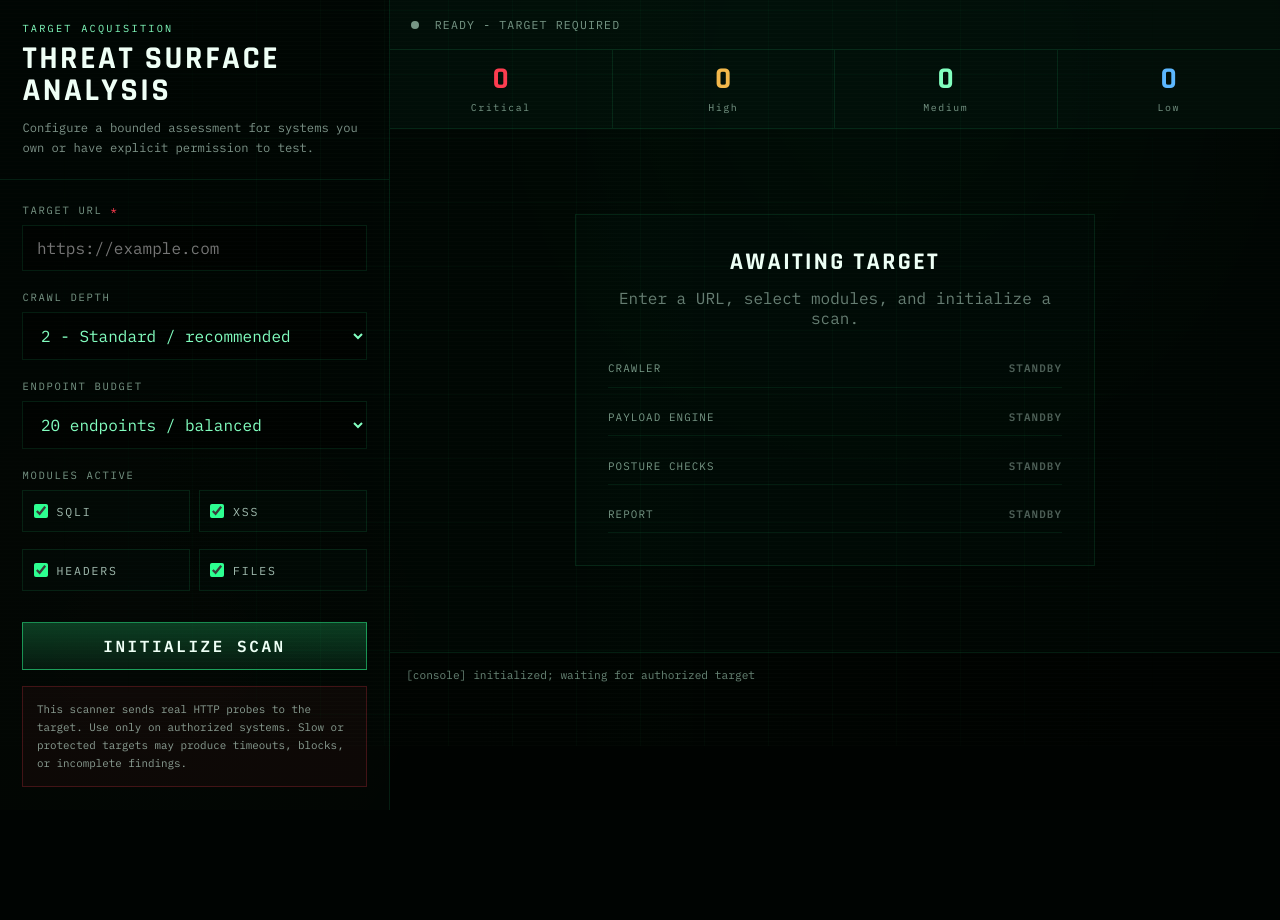
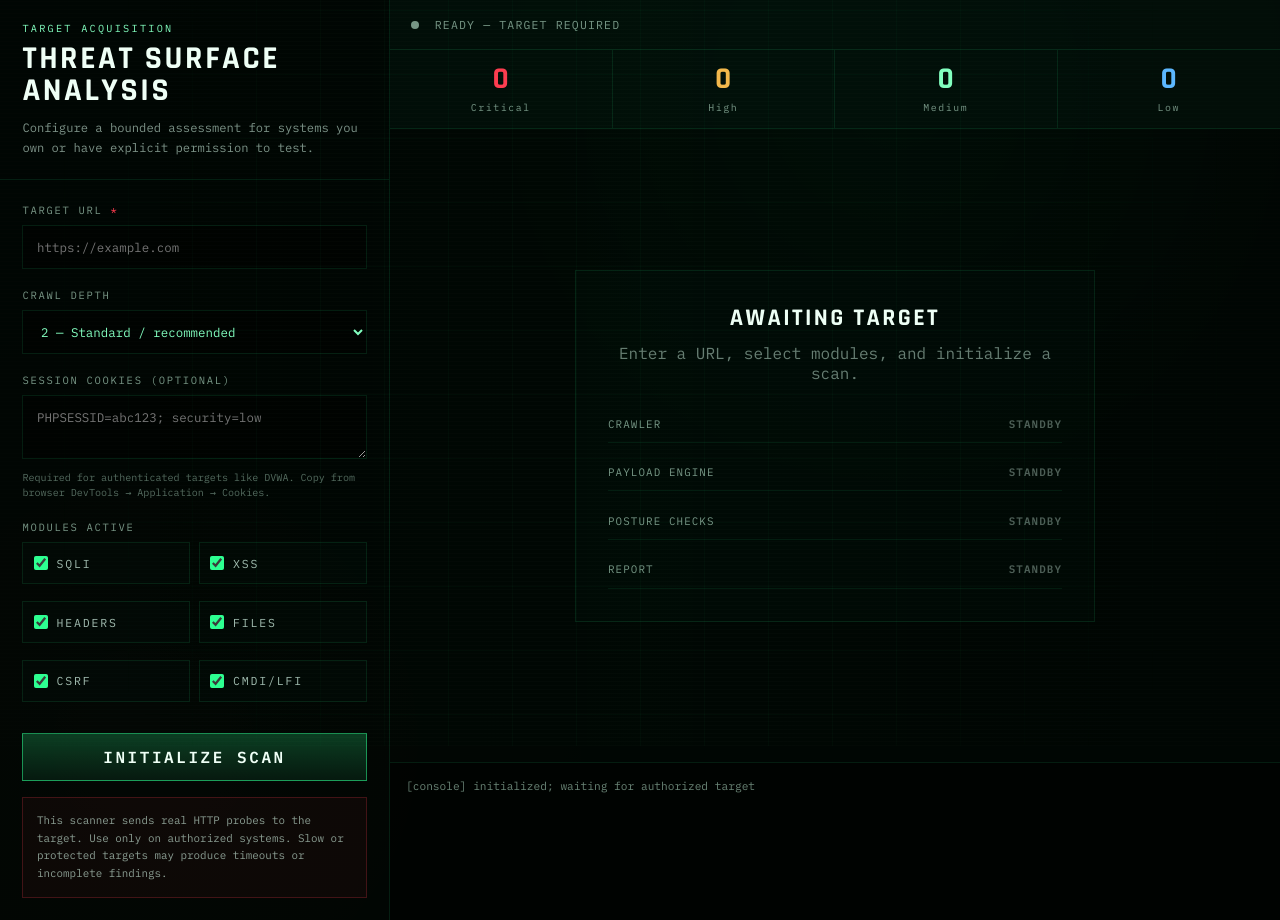
Before and after one commit to Zeminem-hub/rebel-protocol-AWVDS, a Flask app: page /scanner in a window 1280 px wide. Shown: the part 54-974 px from the top of the page. Before the commit the page ends 864 px from the top, so only its background shows below. Run offline with Flask 3, Linux system fonts and the light colour scheme.

Commit message:
feat: add cookies field + CSRF/CMDi toggles to scanner UI
- Session Cookies textarea (for DVWA, authenticated targets)
- CSRF module toggle
- CMDi/LFI module toggle
- Findings now show Method, Confidence, CWE, Fix fields
- Hint text guides user to copy cookies from DevTools

```diff
--- a/templates/scanner.html
+++ b/templates/scanner.html
@@ -170,7 +170,8 @@
   label span { color: var(--red); }
 
   input[type="text"],
-  select {
+  select,
+  textarea {
     width: 100%;
     min-height: 44px;
     border: 1px solid var(--line-soft);
@@ -179,14 +180,19 @@
     padding: 0.75rem 0.85rem;
     outline: none;
     transition: border-color 0.2s ease, box-shadow 0.2s ease;
+    font-family: "IBM Plex Mono", monospace;
+    font-size: 0.78rem;
+    resize: vertical;
   }
 
   input[type="text"]:focus,
-  select:focus {
+  select:focus,
+  textarea:focus {
     border-color: rgba(45,255,145,0.55);
     box-shadow: 0 0 20px rgba(45,255,145,0.09);
   }
 
+  textarea { min-height: 60px; line-height: 1.5; }
   select option { background: #020604; }
 
   .toggle-grid {
@@ -221,6 +227,13 @@
     padding: 0.85rem;
     font-size: 0.68rem;
     line-height: 1.65;
+  }
+
+  .cookie-hint {
+    margin-top: 0.45rem;
+    color: rgba(120,150,134,0.7);
+    font-size: 0.63rem;
+    line-height: 1.55;
   }
 
   .error-msg {
@@ -294,13 +307,10 @@
   }
 
   .status-dot.done { background: var(--green); box-shadow: 0 0 14px rgba(45,255,145,0.7); }
-  .status-dot.err { background: var(--red); box-shadow: 0 0 14px rgba(255,59,79,0.7); }
+  .status-dot.err  { background: var(--red);   box-shadow: 0 0 14px rgba(255,59,79,0.7); }
   @keyframes pulse { 0%,100%{opacity:1} 50%{opacity:0.32} }
 
-  .ep-count {
-    margin-left: auto;
-    color: rgba(216,248,233,0.58);
-  }
+  .ep-count { margin-left: auto; color: rgba(216,248,233,0.58); }
 
   .summary-bar {
     display: grid;
@@ -322,16 +332,11 @@
     font-weight: 700;
     line-height: 1;
   }
-  .scard-label {
-    color: var(--muted);
-    font-size: 0.62rem;
-    letter-spacing: 0.16em;
-    margin-top: 0.35rem;
-  }
+  .scard-label { color: var(--muted); font-size: 0.62rem; letter-spacing: 0.16em; margin-top: 0.35rem; }
   .critical .scard-num { color: var(--red); }
-  .high .scard-num { color: var(--amber); }
-  .medium .scard-num { color: var(--green-soft); }
-  .low .scard-num { color: var(--blue); }
+  .high     .scard-num { color: var(--amber); }
+  .medium   .scard-num { color: var(--green-soft); }
+  .low      .scard-num { color: var(--blue); }
 
   .results-area {
     min-height: 0;
@@ -365,12 +370,7 @@
     margin-bottom: 0.65rem;
   }
 
-  .phase-list {
-    display: grid;
-    gap: 0.7rem;
-    margin-top: 1.4rem;
-    text-align: left;
-  }
+  .phase-list { display: grid; gap: 0.7rem; margin-top: 1.4rem; text-align: left; }
 
   .phase {
     display: flex;
@@ -384,8 +384,8 @@
     text-transform: uppercase;
   }
 
-  .phase.active strong { color: var(--green); }
-  .phase.done strong { color: var(--green-soft); }
+  .phase.active  strong { color: var(--green); }
+  .phase.done    strong { color: var(--green-soft); }
   .phase.pending strong { color: rgba(216,248,233,0.36); }
 
   .finding {
@@ -395,7 +395,7 @@
     animation: reveal 0.25s ease;
   }
 
-  @keyframes reveal { from { opacity: 0; transform: translateY(8px); } to { opacity: 1; transform: translateY(0); } }
+  @keyframes reveal { from { opacity:0; transform:translateY(8px); } to { opacity:1; transform:translateY(0); } }
 
   .finding-header {
     display: flex;
@@ -416,35 +416,19 @@
     letter-spacing: 0.12em;
   }
 
-  .sev-CRITICAL { color: var(--red); background: rgba(255,59,79,0.08); }
-  .sev-HIGH { color: var(--amber); background: rgba(245,184,75,0.08); }
-  .sev-MEDIUM { color: var(--green-soft); background: rgba(45,255,145,0.07); }
-  .sev-LOW { color: var(--blue); background: rgba(92,183,255,0.07); }
+  .sev-CRITICAL { color: var(--red);        background: rgba(255,59,79,0.08); }
+  .sev-HIGH     { color: var(--amber);      background: rgba(245,184,75,0.08); }
+  .sev-MEDIUM   { color: var(--green-soft); background: rgba(45,255,145,0.07); }
+  .sev-LOW      { color: var(--blue);       background: rgba(92,183,255,0.07); }
+  .sev-INFO     { color: var(--muted);      background: rgba(120,150,134,0.07); }
 
-  .finding-type {
-    flex: 1;
-    color: rgba(216,248,233,0.86);
-    font-size: 0.82rem;
-  }
-
+  .finding-type  { flex: 1; color: rgba(216,248,233,0.86); font-size: 0.82rem; }
   .finding-toggle { color: var(--muted); }
 
-  .finding-body {
-    display: none;
-    border-top: 1px solid var(--line-soft);
-    padding: 1rem;
-    font-size: 0.76rem;
-  }
-
+  .finding-body { display: none; border-top: 1px solid var(--line-soft); padding: 1rem; font-size: 0.76rem; }
   .finding-body.open { display: block; }
 
-  .finding-row {
-    display: grid;
-    grid-template-columns: 110px 1fr;
-    gap: 0.9rem;
-    padding: 0.35rem 0;
-  }
-
+  .finding-row { display: grid; grid-template-columns: 110px 1fr; gap: 0.9rem; padding: 0.35rem 0; }
   .finding-key { color: var(--muted); text-transform: uppercase; letter-spacing: 0.08em; }
   .finding-val { color: var(--green-soft); word-break: break-word; }
 
@@ -458,9 +442,9 @@
     line-height: 1.75;
   }
 
-  .log-line { color: rgba(120,150,134,0.88); }
+  .log-line       { color: rgba(120,150,134,0.88); }
   .log-line.active { color: var(--green-soft); }
-  .log-line.err { color: var(--red); }
+  .log-line.err   { color: var(--red); }
 
   ::-webkit-scrollbar { width: 5px; height: 5px; }
   ::-webkit-scrollbar-track { background: #010403; }
@@ -502,6 +486,7 @@
       </div>
 
       <div class="scan-form">
+
         <div class="form-group">
           <label for="targetUrl">Target URL <span>*</span></label>
           <input type="text" id="targetUrl" placeholder="https://example.com" autocomplete="off"/>
@@ -510,28 +495,28 @@
         <div class="form-group">
           <label for="depth">Crawl Depth</label>
           <select id="depth">
-            <option value="1">1 - Shallow / fastest</option>
-            <option value="2" selected>2 - Standard / recommended</option>
-            <option value="3">3 - Expanded / slower</option>
+            <option value="1">1 — Shallow / fastest</option>
+            <option value="2" selected>2 — Standard / recommended</option>
+            <option value="3">3 — Expanded / slower</option>
           </select>
         </div>
 
+        <!-- ── COOKIES FIELD (new) ─────────────────────────── -->
         <div class="form-group">
-          <label for="maxEndpoints">Endpoint Budget</label>
-          <select id="maxEndpoints">
-            <option value="10">10 endpoints / quick validation</option>
-            <option value="20" selected>20 endpoints / balanced</option>
-            <option value="40">40 endpoints / extended</option>
-          </select>
+          <label for="cookiesInput">Session Cookies <span style="color:var(--muted)">(optional)</span></label>
+          <textarea id="cookiesInput" rows="2" placeholder="PHPSESSID=abc123; security=low"></textarea>
+          <div class="cookie-hint">Required for authenticated targets like DVWA. Copy from browser DevTools → Application → Cookies.</div>
         </div>
 
         <div class="form-group">
           <label>Modules Active</label>
           <div class="toggle-grid">
-            <label class="toggle-item"><input type="checkbox" id="sqli" checked> SQLi</label>
-            <label class="toggle-item"><input type="checkbox" id="xss" checked> XSS</label>
-            <label class="toggle-item"><input type="checkbox" id="headers" checked> Headers</label>
-            <label class="toggle-item"><input type="checkbox" id="files" checked> Files</label>
+            <label class="toggle-item"><input type="checkbox" id="sqli"      checked> SQLi</label>
+            <label class="toggle-item"><input type="checkbox" id="xss"       checked> XSS</label>
+            <label class="toggle-item"><input type="checkbox" id="headers"   checked> Headers</label>
+            <label class="toggle-item"><input type="checkbox" id="files"     checked> Files</label>
+            <label class="toggle-item"><input type="checkbox" id="csrf"      checked> CSRF</label>
+            <label class="toggle-item"><input type="checkbox" id="injection" checked> CMDi/LFI</label>
           </div>
         </div>
 
@@ -541,7 +526,7 @@
 
         <div class="notice">
           This scanner sends real HTTP probes to the target. Use only on authorized systems.
-          Slow or protected targets may produce timeouts, blocks, or incomplete findings.
+          Slow or protected targets may produce timeouts or incomplete findings.
         </div>
       </div>
     </aside>
@@ -549,15 +534,15 @@
     <section class="results">
       <div class="status-bar">
         <div class="status-dot" id="statusDot"></div>
-        <div id="statusText">Ready - target required</div>
+        <div id="statusText">Ready — target required</div>
         <div class="ep-count" id="epCount"></div>
       </div>
 
       <div class="summary-bar">
         <div class="scard critical"><div class="scard-num" id="cCrit">0</div><div class="scard-label">Critical</div></div>
-        <div class="scard high"><div class="scard-num" id="cHigh">0</div><div class="scard-label">High</div></div>
-        <div class="scard medium"><div class="scard-num" id="cMed">0</div><div class="scard-label">Medium</div></div>
-        <div class="scard low"><div class="scard-num" id="cLow">0</div><div class="scard-label">Low</div></div>
+        <div class="scard high">   <div class="scard-num" id="cHigh">0</div><div class="scard-label">High</div></div>
+        <div class="scard medium"> <div class="scard-num" id="cMed">0</div> <div class="scard-label">Medium</div></div>
+        <div class="scard low">    <div class="scard-num" id="cLow">0</div> <div class="scard-label">Low</div></div>
       </div>
 
       <div class="results-area" id="resultsArea">
@@ -566,10 +551,10 @@
             <h2>Awaiting Target</h2>
             <p>Enter a URL, select modules, and initialize a scan.</p>
             <div class="phase-list" id="phaseList">
-              <div class="phase pending" data-phase="crawler"><span>Crawler</span><strong>Standby</strong></div>
+              <div class="phase pending" data-phase="crawler"> <span>Crawler</span>       <strong>Standby</strong></div>
               <div class="phase pending" data-phase="payloads"><span>Payload Engine</span><strong>Standby</strong></div>
-              <div class="phase pending" data-phase="posture"><span>Posture Checks</span><strong>Standby</strong></div>
-              <div class="phase pending" data-phase="report"><span>Report</span><strong>Standby</strong></div>
+              <div class="phase pending" data-phase="posture"> <span>Posture Checks</span><strong>Standby</strong></div>
+              <div class="phase pending" data-phase="report">  <span>Report</span>        <strong>Standby</strong></div>
             </div>
           </div>
         </div>
@@ -584,12 +569,11 @@
 
 <script>
 let scanRunning = false;
-let progressTimer = null;
 
 function log(msg, type = "") {
   const panel = document.getElementById("logPanel");
-  const line = document.createElement("div");
-  line.className = "log-line " + type;
+  const line  = document.createElement("div");
+  line.className  = "log-line " + type;
   line.textContent = msg;
   panel.appendChild(line);
   panel.scrollTop = panel.scrollHeight;
@@ -597,44 +581,42 @@ function log(msg, type = "") {
 
 function setStatus(text, state = "") {
   document.getElementById("statusText").textContent = text;
-  document.getElementById("statusDot").className = "status-dot " + state;
+  document.getElementById("statusDot").className    = "status-dot " + state;
 }
 
 function showError(msg) {
   const el = document.getElementById("errorMsg");
-  el.textContent = msg;
+  el.textContent   = msg;
   el.style.display = "block";
 }
 
-function hideError() {
-  document.getElementById("errorMsg").style.display = "none";
-}
+function hideError() { document.getElementById("errorMsg").style.display = "none"; }
 
-function updateSummary(summary) {
-  document.getElementById("cCrit").textContent = summary.CRITICAL || 0;
-  document.getElementById("cHigh").textContent = summary.HIGH || 0;
-  document.getElementById("cMed").textContent = summary.MEDIUM || 0;
-  document.getElementById("cLow").textContent = summary.LOW || 0;
+function updateSummary(s) {
+  document.getElementById("cCrit").textContent = s.CRITICAL || 0;
+  document.getElementById("cHigh").textContent = s.HIGH     || 0;
+  document.getElementById("cMed") .textContent = s.MEDIUM   || 0;
+  document.getElementById("cLow") .textContent = s.LOW      || 0;
 }
 
 function renderPhases(activePhase) {
   const phases = [
-    ["crawler", "Crawler"],
+    ["crawler",  "Crawler"],
     ["payloads", "Payload Engine"],
-    ["posture", "Posture Checks"],
-    ["report", "Report"]
+    ["posture",  "Posture Checks"],
+    ["report",   "Report"]
   ];
-  const order = phases.map(([key]) => key);
+  const order       = phases.map(([k]) => k);
   const activeIndex = order.indexOf(activePhase);
-  return `
-    <div class="phase-list" id="phaseList">
-      ${phases.map(([key, label], index) => {
-        const state = activePhase === "idle" ? "pending" : index < activeIndex ? "done" : index === activeIndex ? "active" : "pending";
-        const text = state === "done" ? "Complete" : state === "active" ? "Running" : "Queued";
-        return `<div class="phase ${state}" data-phase="${key}"><span>${label}</span><strong>${text}</strong></div>`;
-      }).join("")}
-    </div>
-  `;
+  return `<div class="phase-list" id="phaseList">
+    ${phases.map(([key, label], i) => {
+      const state = activePhase === "idle" ? "pending"
+                  : i < activeIndex        ? "done"
+                  : i === activeIndex      ? "active" : "pending";
+      const text  = state === "done" ? "Complete" : state === "active" ? "Running" : "Queued";
+      return `<div class="phase ${state}" data-phase="${key}"><span>${label}</span><strong>${text}</strong></div>`;
+    }).join("")}
+  </div>`;
 }
 
 function setPhase(phase, detail) {
@@ -652,26 +634,25 @@ function setPhase(phase, detail) {
     const card = area.querySelector(".idle-card");
     if (card) {
       card.querySelector("#phaseList").outerHTML = renderPhases(phase);
-      const detailEl = card.querySelector("#phaseDetail");
-      if (detailEl) detailEl.textContent = detail || "";
+      const d = card.querySelector("#phaseDetail");
+      if (d) d.textContent = detail || "";
     }
   }
 }
 
 function startProgressSimulation(url) {
   const steps = [
-    { t: 0, phase: "crawler", status: "Crawling target surface", log: "[crawler] mapping pages, forms, and query parameters" },
-    { t: 5500, phase: "payloads", status: "Testing discovered inputs", log: "[payload] running SQLi, XSS, and CSRF probes" },
-    { t: 18000, phase: "posture", status: "Checking exposed files and headers", log: "[posture] evaluating headers and sensitive paths" },
-    { t: 30000, phase: "report", status: "Correlating findings", log: "[report] sorting evidence by severity" }
+    { t: 0,     phase: "crawler",  status: "Crawling target surface",        msg: "[crawler] mapping pages, forms, and parameters" },
+    { t: 5500,  phase: "payloads", status: "Testing discovered inputs",       msg: "[payload] running SQLi, XSS, CMDi, LFI probes" },
+    { t: 18000, phase: "posture",  status: "Checking headers and files",      msg: "[posture] evaluating headers and sensitive paths" },
+    { t: 30000, phase: "report",   status: "Correlating findings",            msg: "[report] sorting evidence by severity" },
   ];
-
   steps.forEach(step => {
     setTimeout(() => {
       if (!scanRunning) return;
       setPhase(step.phase, `${step.status}: ${url}`);
       setStatus(step.status, "scanning");
-      log(step.log, "active");
+      log(step.msg, "active");
     }, step.t);
   });
 }
@@ -686,71 +667,74 @@ function renderFinding(f, index) {
       <span class="finding-toggle" id="arrow-${index}">Open</span>
     </div>
     <div class="finding-body" id="body-${index}">
-      ${f.url ? row("URL", f.url) : ""}
-      ${f.parameter ? row("Parameter", f.parameter) : ""}
-      ${f.payload ? row("Payload", f.payload) : ""}
-      ${f.evidence ? row("Evidence", f.evidence) : ""}
-      ${f.description ? row("Details", f.description) : ""}
-    </div>
-  `;
+      ${f.url            ? row("URL",            f.url)            : ""}
+      ${f.parameter      ? row("Parameter",      f.parameter)      : ""}
+      ${f.method         ? row("Method",         f.method)         : ""}
+      ${f.payload        ? row("Payload",        f.payload)        : ""}
+      ${f.evidence       ? row("Evidence",       f.evidence)       : ""}
+      ${f.confidence     ? row("Confidence",     f.confidence+"%") : ""}
+      ${f.cwe            ? row("CWE",            f.cwe)            : ""}
+      ${f.recommendation ? row("Fix",            f.recommendation) : ""}
+    </div>`;
   return div;
 }
 
 function row(key, value) {
-  return `<div class="finding-row"><span class="finding-key">${escHtml(key)}</span><span class="finding-val">${escHtml(value)}</span></div>`;
+  return `<div class="finding-row">
+    <span class="finding-key">${escHtml(key)}</span>
+    <span class="finding-val">${escHtml(String(value))}</span>
+  </div>`;
 }
 
 function toggleFinding(index) {
-  const body = document.getElementById("body-" + index);
+  const body  = document.getElementById("body-"  + index);
   const arrow = document.getElementById("arrow-" + index);
-  const open = body.classList.toggle("open");
+  const open  = body.classList.toggle("open");
   arrow.textContent = open ? "Close" : "Open";
 }
 
 function escHtml(str) {
   return String(str)
-    .replace(/&/g, "&amp;")
-    .replace(/</g, "&lt;")
-    .replace(/>/g, "&gt;")
-    .replace(/"/g, "&quot;");
+    .replace(/&/g,"&amp;").replace(/</g,"&lt;")
+    .replace(/>/g,"&gt;").replace(/"/g,"&quot;");
 }
 
-function escAttr(str) {
-  return String(str || "").replace(/[^A-Z]/g, "");
-}
+function escAttr(str) { return String(str||"").replace(/[^A-Z]/g,""); }
 
 async function startScan() {
   if (scanRunning) return;
 
-  const url = document.getElementById("targetUrl").value.trim();
-  const depth = parseInt(document.getElementById("depth").value, 10);
-  const maxEndpoints = parseInt(document.getElementById("maxEndpoints").value, 10);
-  const noSqli = !document.getElementById("sqli").checked;
-  const noXss = !document.getElementById("xss").checked;
-  const noHdr = !document.getElementById("headers").checked;
-  const noFiles = !document.getElementById("files").checked;
+  const url      = document.getElementById("targetUrl").value.trim();
+  const depth    = parseInt(document.getElementById("depth").value, 10);
+  const cookies  = document.getElementById("cookiesInput").value.trim();
+  const noSqli   = !document.getElementById("sqli")     .checked;
+  const noXss    = !document.getElementById("xss")      .checked;
+  const noHdr    = !document.getElementById("headers")  .checked;
+  const noFiles  = !document.getElementById("files")    .checked;
+  const noCsrf   = !document.getElementById("csrf")     .checked;
+  const noInject = !document.getElementById("injection").checked;
 
   hideError();
 
   if (!url) { showError("Please enter a target URL."); return; }
   if (!url.startsWith("http://") && !url.startsWith("https://")) {
-    showError("URL must start with http:// or https://.");
-    return;
+    showError("URL must start with http:// or https://"); return;
   }
 
   scanRunning = true;
-  document.getElementById("scanBtn").disabled = true;
+  document.getElementById("scanBtn").disabled    = true;
   document.getElementById("scanBtn").textContent = "Scan Running";
   document.getElementById("resultsArea").innerHTML = "";
-  document.getElementById("logPanel").innerHTML = "";
-  document.getElementById("epCount").textContent = "";
-  updateSummary({ CRITICAL: 0, HIGH: 0, MEDIUM: 0, LOW: 0 });
+  document.getElementById("logPanel").innerHTML    = "";
+  document.getElementById("epCount").textContent   = "";
+  updateSummary({ CRITICAL:0, HIGH:0, MEDIUM:0, LOW:0 });
 
   setStatus("Crawling target surface", "scanning");
   setPhase("crawler", `Target: ${url}`);
   log("[scan] initialized");
   log("[target] " + url);
-  log("[budget] depth " + depth + " / " + maxEndpoints + " endpoints");
+  log("[depth] " + depth);
+  if (cookies) log("[cookies] session credentials loaded");
   startProgressSimulation(url);
 
   try {
@@ -760,11 +744,13 @@ async function startScan() {
       body: JSON.stringify({
         url,
         depth,
-        max_endpoints: maxEndpoints,
-        no_sqli: noSqli,
-        no_xss: noXss,
-        no_headers: noHdr,
-        no_files: noFiles
+        cookies,
+        no_sqli:      noSqli,
+        no_xss:       noXss,
+        no_headers:   noHdr,
+        no_files:     noFiles,
+        no_csrf:      noCsrf,
+        no_injection: noInject,
       })
     });
 
@@ -776,31 +762,31 @@ async function startScan() {
     updateSummary(data.summary);
     document.getElementById("epCount").textContent = `${data.endpoints} endpoints scanned`;
 
-    log(`[crawler] complete; ${data.endpoints} endpoints discovered`, "active");
-    if (data.diagnostics && data.diagnostics.length) {
-      data.diagnostics.forEach(item => log("[diagnostic] " + item, "err"));
-    }
+    log(`[crawler] ${data.endpoints} endpoints discovered`, "active");
+    if (data.diagnostics && data.diagnostics.length)
+      data.diagnostics.forEach(d => log("[diagnostic] " + d, "err"));
 
     const area = document.getElementById("resultsArea");
     area.innerHTML = "";
 
-    if (!data.findings.length) {
+    if (!data.findings || !data.findings.length) {
       area.innerHTML = `
         <div class="empty-state">
           <div class="empty-card">
-            <h2>No Findings Returned</h2>
-            <p>No vulnerabilities were detected in the bounded scan. This is not a full security guarantee; increase depth or run manual validation for high-risk assets.</p>
+            <h2>No Findings</h2>
+            <p>No vulnerabilities detected in this scan scope. Increase depth, add session cookies for authenticated targets, or run manual validation.</p>
           </div>
         </div>`;
     } else {
-      data.findings.forEach((finding, index) => {
-        area.appendChild(renderFinding(finding, index));
-        log(`[${finding.severity}] ${finding.type}`, finding.severity === "CRITICAL" ? "err" : "active");
+      data.findings.forEach((f, i) => {
+        area.appendChild(renderFinding(f, i));
+        log(`[${f.severity}] ${f.type}`, f.severity === "CRITICAL" || f.severity === "HIGH" ? "err" : "active");
       });
     }
 
-    setStatus(`Scan complete - ${data.total} findings`, "done");
-    log(`[report] complete; ${data.total} findings`, "active");
+    setStatus(`Scan complete — ${data.total} finding(s)`, "done");
+    log(`[report] complete; ${data.total} finding(s)`, "active");
+
   } catch (err) {
     scanRunning = false;
     setStatus("Scan failed", "err");
@@ -815,13 +801,13 @@ async function startScan() {
       </div>`;
   } finally {
     scanRunning = false;
-    document.getElementById("scanBtn").disabled = false;
+    document.getElementById("scanBtn").disabled    = false;
     document.getElementById("scanBtn").textContent = "Initialize Scan";
   }
 }
 
-document.getElementById("targetUrl").addEventListener("keydown", (event) => {
-  if (event.key === "Enter") startScan();
+document.getElementById("targetUrl").addEventListener("keydown", e => {
+  if (e.key === "Enter") startScan();
 });
 </script>
 </body>
```
